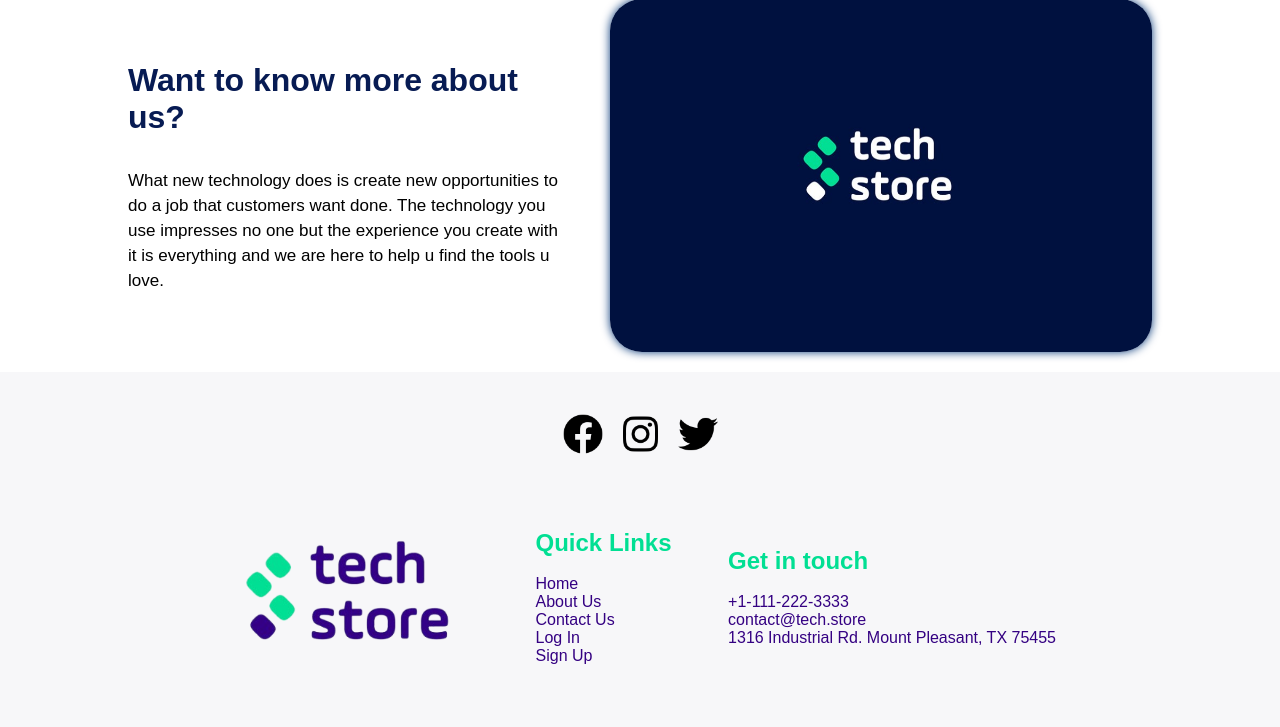
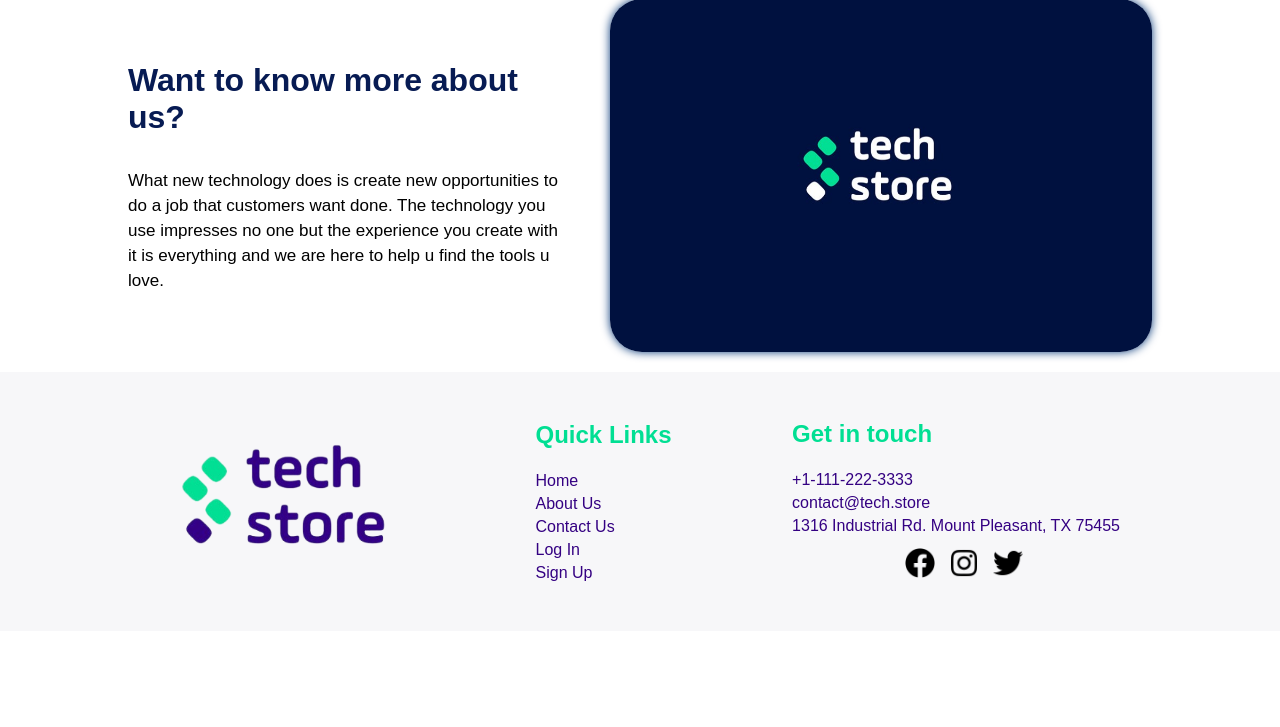
Before and after one commit to rkycyku/TechStore, a PHP site: page /aboutUs.html in a window 1280 px wide. Shown: the part 177-904 px from the top of the page. After the commit the page ends 758 px from the top, so only its background shows below. Run offline with PHP 8.4, Linux system fonts and the light colour scheme.

Commit message:
Jane bere disa rregullime ne footer

```diff
--- a/aboutUs.html
+++ b/aboutUs.html
@@ -40,11 +40,6 @@
       </div>
     </div>
     <footer>
-      <div class="footer-social-icons">
-        <a href="https://facebook.com"><img src="./assets/img/web/social-link-icons/facebook.png" alt=""></a>
-        <a href="https://instagram.com"><img src="./assets/img/web/social-link-icons/instagram.png" alt=""></a>
-        <a href="https://twitter.com"><img src="./assets/img/web/social-link-icons/twitter.png" alt=""></a>
-      </div>
       <div class="footer">
         <div class="footer-logo">
           <img src="./assets/img/web/techstoreLogoWhiteSquare.png" alt="">
@@ -68,6 +63,11 @@
             <li><a href="mailto:contact@tech.store">contact@tech.store</a></li>
             <li>1316 Industrial Rd. Mount Pleasant, TX 75455</li>
           </ul>
+          <div class="footer-social-icons">
+            <a href="https://facebook.com"><img src="./assets/img/web/social-link-icons/facebook.png" alt=""></a>
+            <a href="https://instagram.com"><img src="./assets/img/web/social-link-icons/instagram.png" alt=""></a>
+            <a href="https://twitter.com"><img src="./assets/img/web/social-link-icons/twitter.png" alt=""></a>
+          </div>
         </div>
       </div>
     </footer>
--- a/css/aboutUs.css
+++ b/css/aboutUs.css
@@ -26,6 +26,7 @@
 .photo{
     width: 40em;
 }
+
 .photo img{
     width: 100%;
     border-radius: 2em;
--- a/css/footer.css
+++ b/css/footer.css
@@ -13,20 +13,8 @@ footer{
     align-items: center;
     flex-direction: row;
     flex-wrap: wrap;
-    width: 65%;
-}
-
-.footer-social-icons{
-    display: flex;
-    align-items: center;
-    justify-content: center;
-    flex-wrap: wrap;
-    margin-top: 2em;
-}
-
-.footer-social-icons img{
-    margin: 10px;
-    height: 40px;
+    width: 75%;
+    height: fit-content;
 }
 
 .footer-logo img{
@@ -37,20 +25,40 @@ footer{
     color: #01df93;
 }
 
-.footer-nav a{
+.footer-nav li,a{
     list-style: none;
     color: #340182;
+    padding-top: 5px;
 }
 
 .footer-nav a:hover{
     color: #01df93;
 }
 
+.footer-contact{
+    display: flex;
+    flex-direction: column;
+}
+
 .footer-contact li, a{
     list-style: none;
     color: #340182;
+    padding-top: 5px;
 }
 
 .footer-contact a:hover{
     color: #01df93;
 }
+
+.footer-social-icons{
+    display: flex;
+    align-items: center;
+    justify-content: center;
+    flex-wrap: wrap;
+}
+
+.footer-social-icons img{
+    margin-top: 0.5em;
+    margin-left: 1em;
+    height: 30px;
+}
--- a/css/forms.css
+++ b/css/forms.css
@@ -56,7 +56,6 @@ input.mesazhi{
     padding-left: 10px;
 }
 
-
 .button{
     border: 1px solid black;
     background-color: white;
--- a/css/header.css
+++ b/css/header.css
@@ -17,7 +17,6 @@ header{
     align-items: center;
     background-color: #fff;
 }
-
 
 .logo{
   font-weight: 600;
```
Also changed, not shown: contactFrom.html (+5 -5 lines), index.html (+5 -5 lines), login.html (+5 -5 lines), signup.html (+5 -5 lines).
